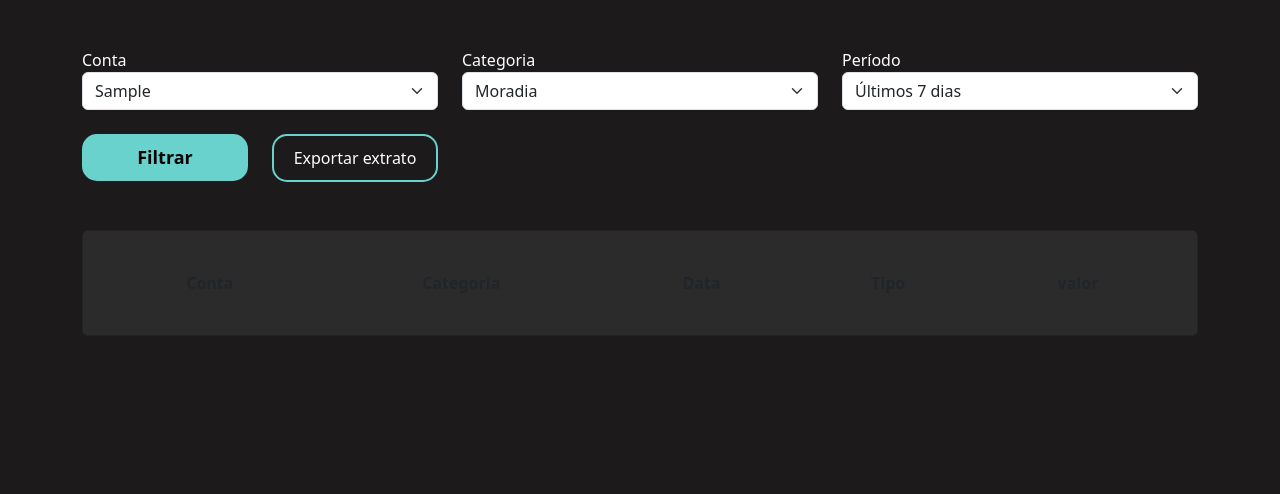
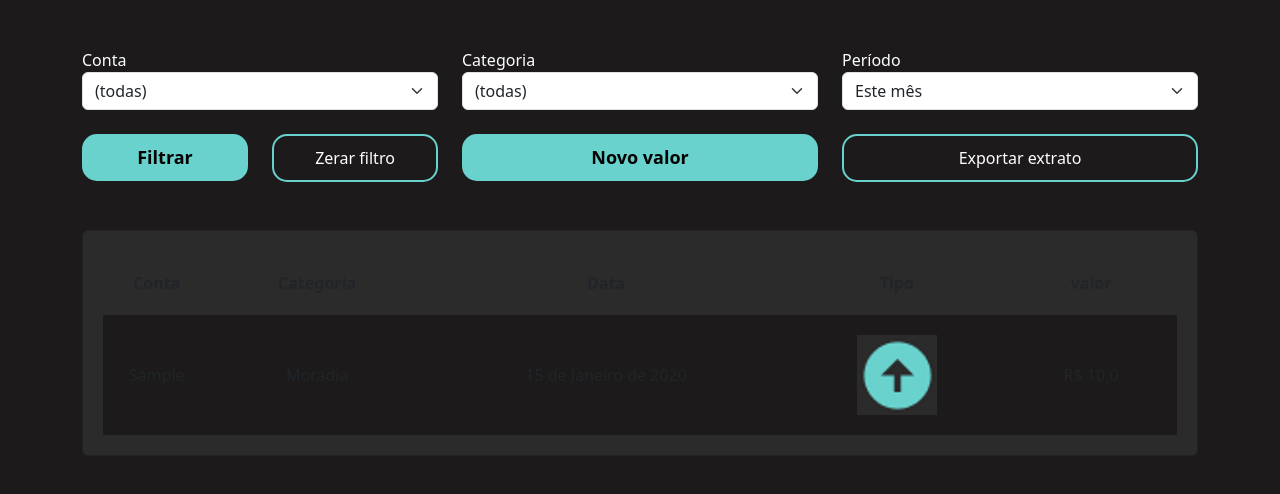
Before and after one commit to pedroandre82/django-finance, a Django app: page /extrato/view_extrato/ in a window 1280 px wide. Shown: the part 56-550 px from the top of the page. Run offline with Django 4.2, Linux system fonts and the light colour scheme; data comes from the database, SQL or seed files in the repository; both versions use the stored data as it was after the commit; tables that the repository leaves empty hold one stand-in row (values such as "Sample post"); lists and menus that the app fills with data are empty; parts of the project's set-up code (start-up, migrations or seed data) failed here and were passed over.

Commit message:
finalizado pra entrega. muito pra fazer ainda.

```diff
--- a/contas/urls.py
+++ b/contas/urls.py
@@ -4,4 +4,5 @@
 urlpatterns = [
     path('definir_contas/', views.definir_contas, name="definir_contas"),
     path('ver_contas/', views.ver_contas, name="ver_contas"),
+    path('pagar_conta/<int:id>', views.pagar_conta, name="pagar_conta"),
 ]
--- a/extrato/templates/view_extrato.html
+++ b/extrato/templates/view_extrato.html
@@ -18,8 +18,11 @@
       <div class="col-md">
         <label>Conta</label>
         <select name="conta" class="form-select">
+          <option value="_todas"
+            {% if selecao_conta == "_todas" or selecao_conta is None %}selected{% endif %}>(todas)</option>
           {% for conta in contas %}
-                        <option value="{{conta.id}}">{{conta}}</option>
+            <option value="{{conta.id}}"
+            {% if selecao_conta == conta.id|stringformat:"d" %}selected{% endif %}>{{conta}}</option>
           {% endfor %}
         </select>
       </div>
@@ -27,8 +30,11 @@
       <div class="col-md">
         <label>Categoria</label>
         <select name="categoria" class="form-select">
+          <option value="_todas"
+          {% if selecao_categoria == "_todas" or selecao_categoria is None %}selected{% endif %}>(todas)</option>
           {% for categoria in categorias %}
-                        <option value="{{categoria.id}}">{{categoria}}</option>
+            <option value="{{categoria.id}}"
+            {% if selecao_categoria == categoria.id|stringformat:"d" %}selected{% endif %}>{{categoria}}</option>
           {% endfor %}
         </select>
       </div>
@@ -36,7 +42,10 @@
       <div class="col-md">
         <label>Período</label>
         <select name="periodo" class="form-select">
-                    <option>Últimos 7 dias</option>
+          <option value="mes_atual"
+            {% if selecao_periodo == "mes_atual" or selecao_periodo is None %}selected{% endif %}>Este mês</option>
+          <option value="sete_dias" {% if selecao_periodo == "sete_dias" %}selected{% endif %}>Últimos 7 dias</option>
+          <option value="mes_passado" {% if selecao_periodo == "mes_passado" %}selected{% endif %}>Mês passado</option>
         </select>
       </div>
 
@@ -46,10 +55,15 @@
     <div class="row">
       <div class="col-md-2">
         <input style="width: 100%" type="submit" class="botao-principal" value="Filtrar">
-
       </div>
-            <br>
       <div class="col-md-2">
+        <a href="/extrato/view_extrato/?conta=_todas&categoria=_todas&periodo=mes_atual" class="botao-secundario">Zerar filtro</a>
+      </div>
+      <div class="col-md-4">
+        <a href="{% url 'novo_valor' %}" class="botao-principal" style="width: 100%; display: block;">
+          Novo valor</a>
+      </div>
+      <div class="col-md-4">
         <a href="{% url 'exportar_pdf' %}" class="botao-secundario">Exportar extrato</a>
       </div>
     </div>
@@ -59,7 +73,7 @@
 
 
   <div class="card">
-
+    {% if valores|length %}
     <table>
       <tr>
         <th>Conta</th>
@@ -86,9 +100,10 @@
 
       </tr>
       {% endfor %}
-
     </table>
-
+    {% else %}
+      <p><center>Nenhuma conta no período selecionado</center></p>
+    {% endif %}
   </div>
 </div>
 {% endblock %}
--- a/extrato/views.py
+++ b/extrato/views.py
@@ -4,7 +4,7 @@
 from django.contrib import messages
 from django.contrib.messages import constants
 from .models import Valores
-from datetime import datetime
+from datetime import datetime, timedelta
 from django.template.loader import render_to_string
 import os
 from django.conf import settings
@@ -63,18 +63,34 @@
 def view_extrato(request):
     contas = Conta.objects.all()
     categorias = Categoria.objects.all()
+    valores = Valores.objects.all()
+
     conta_get = request.GET.get('conta')
     categoria_get = request.GET.get('categoria')
-    valores = Valores.objects.filter(data__month=datetime.now().month)
+    periodo_get = request.GET.get('periodo')
+
+    data_hoje = datetime.now()
+    mes = data_hoje.month
+    ano = data_hoje.year
+
+    if periodo_get is not None:
+        if periodo_get == "mes_passado":
+            mes_passado = (mes - 1) if mes > 1 else 12
+            ano = ano - (1 if mes_passado == 12 else 0)
+            valores = valores.filter(data__year=ano).filter(data__month=mes_passado)
+        elif periodo_get == "mes_atual":
+            valores = valores.filter(data__year=ano).filter(data__month=mes)
+        elif periodo_get == "sete_dias":
+            data_7 = data_hoje - timedelta(days=7)
+            valores = valores.filter(data__gte=data_7).filter(data__lte=data_hoje)
 
     if conta_get is not None:
-        valores = valores.filter(conta__id=conta_get)
+        if conta_get != "_todas":
+            valores = valores.filter(conta__id=conta_get)
 
     if categoria_get is not None:
-        valores = valores.filter(categoria__id=categoria_get)
-
-# TODO: clear fields
-# TODO: add period filter
+        if categoria_get != "_todas":
+            valores = valores.filter(categoria__id=categoria_get)
 
     return render(
         request=request,
@@ -82,7 +98,10 @@
         context={'valores': valores,
                  'contas': contas,
                  'categorias': categorias,
-                 }
+                 'selecao_conta': conta_get,
+                 'selecao_categoria': categoria_get,
+                 'selecao_periodo': periodo_get,
+                }
     )
 
 
--- a/perfil/templates/home.html
+++ b/perfil/templates/home.html
@@ -92,6 +92,8 @@
           <hr class="hr-borda"> -->
           <a href="{% url 'novo_valor' %}" class="botao-principal">Adicionar entrada/saída</a>
           <hr class="hr-borda">
+          <a href="{% url 'view_extrato' %}" class="botao-principal">Vizualizar ganhos/despesas</a>
+          <hr class="hr-borda">
           <a href="{% url 'definir_planejamento' %}" class="botao-principal">Gerenciar planejamento mensal</a>
           <hr class="hr-borda">
           <a href="{% url 'ver_planejamento' %}" class="botao-principal">Vizualizar planejamento detalhado</a>
--- a/planejamento/views.py
+++ b/planejamento/views.py
@@ -21,8 +21,6 @@
     novo_valor = json.load(request)['novo_valor']
     categoria = Categoria.objects.get(id=id)
 
-#TODO: validar o novo_valor
-
     categoria.valor_planejamento = novo_valor
     categoria.save()
 
```
Also changed, not shown: contas/templates/ver_contas.html (+6 -4 lines), contas/views.py (+18 -31 lines), db.sqlite3. Lines whose indentation alone changed are shown as unchanged.
